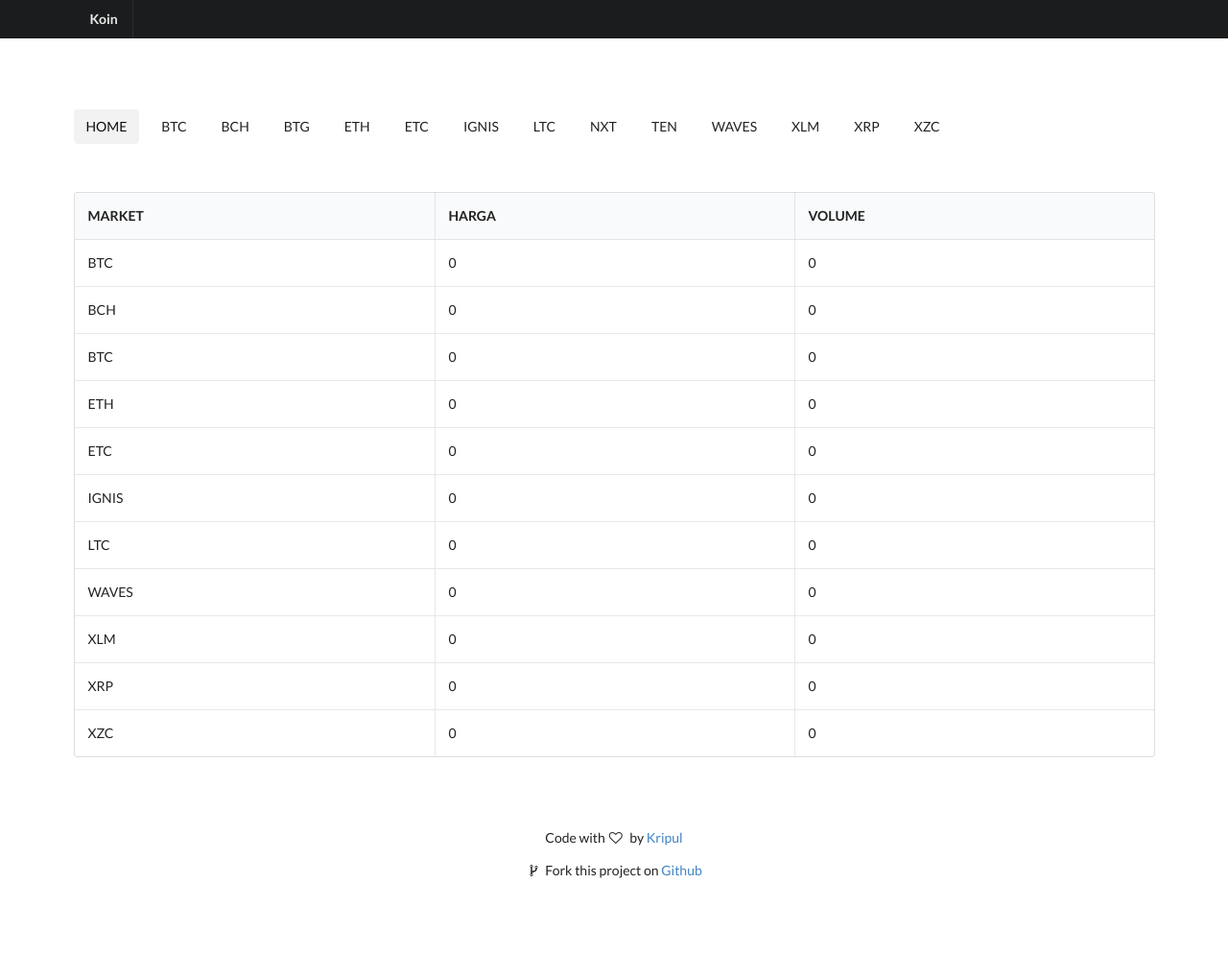
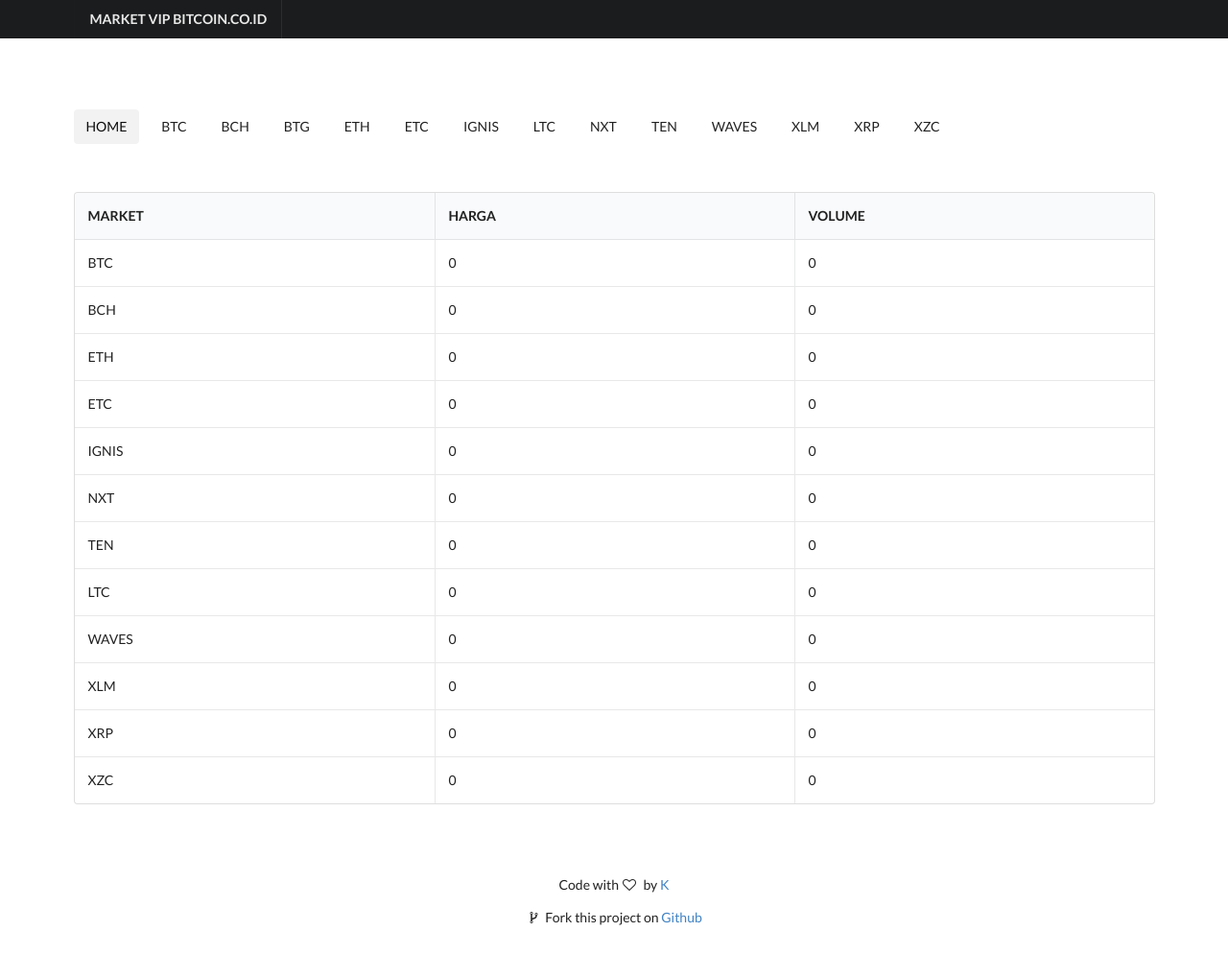
Before and after one commit to bandivfx/market.vip.bitcoin.co.id, a PHP site: page / in a window 1280 px wide. Shown: the whole page at 96% size. Before the commit the page ends 915 px from the top, so only its background shows below. Run offline with PHP 8.4, Linux system fonts and the light colour scheme; some libraries are stand-ins or nearby versions.

Commit message:
Update index.php

```diff
--- a/index.php
+++ b/index.php
@@ -46,7 +46,7 @@
 
   <div class="ui fixed inverted menu">
     <div class="ui container">
-      <a href="/" class="header item">Koin</a>
+      <a href="/" class="header item">MARKET VIP BITCOIN.CO.ID</a>
     </div>
   </div>
 
@@ -81,58 +81,63 @@
 </thead>
   <tr>
     <td>BTC</td>
-    <td id="ethLastIdr">0</td>
-    <td id="ltcLastIdr">0</td>
+    <td id="btcLastIdr">0</td>
+    <td id="totalVIPbtc">0</td>
   </tr>
     <tr>
     <td>BCH</td>
-    <td id="ethLastBtc">0</td>
-    <td id="ltcLastBtc">0</td>
-  </tr>
-  <tr>
-    <td>BTC</td>
-    <td id="ethLastIdr">0</td>
-    <td id="ltcLastIdr">0</td>
+    <td id="bchLastIdr">0</td>
+    <td id="totalVIPbch">0</td>
   </tr>
   <tr>
     <td>ETH</td>
     <td id="ethLastIdr">0</td>
-    <td id="ltcLastIdr">0</td>
+    <td id="totalVIPeth">0</td>
   </tr>
   <tr>
     <td>ETC</td>
-    <td id="ethLastIdr">0</td>
-    <td id="ltcLastIdr">0</td>
+    <td id="etcLastIdr">0</td>
+    <td id="totalVIPetc">0</td>
   </tr>
   <tr>
     <td>IGNIS</td>
-    <td id="ethLastIdr">0</td>
-    <td id="ltcLastIdr">0</td>
+    <td id="ignisLastIdr">0</td>
+    <td id="totalVIPignis">0</td>
+  </tr>
+  <tr>
+    <td>NXT</td>
+    <td id="nxtLastIdr">0</td>
+    <td id="totalVIPnxt">0</td>
+  </tr>
+  <tr>
+    <td>TEN</td>
+    <td id="tenLastIdr">0</td>
+    <td id="totalVIPten">0</td>
   </tr>
   <tr>
     <td>LTC</td>
-    <td id="ethLastIdr">0</td>
     <td id="ltcLastIdr">0</td>
+    <td id="ltc">0</td>
   </tr>
   <tr>
     <td>WAVES</td>
-    <td id="ethLastIdr">0</td>
-    <td id="ltcLastIdr">0</td>
+    <td id="wavesLastIdr">0</td>
+    <td id="totalVIPwaves">0</td>
   </tr>
   <tr>
     <td>XLM</td>
-    <td id="ethLastIdr">0</td>
-    <td id="ltcLastIdr">0</td>
+    <td id="xlmLastIdr">0</td>
+    <td id="totalVIPxlm">0</td>
   </tr>
   <tr>
     <td>XRP</td>
-    <td id="ethLastIdr">0</td>
-    <td id="ltcLastIdr">0</td>
+    <td id="xrpLastIdr">0</td>
+    <td id="totalVIPxrp">0</td>
   </tr>
   <tr>
     <td>XZC</td>
-    <td id="ethLastIdr">0</td>
-    <td id="ltcLastIdr">0</td>
+    <td id="xzcLastIdr">0</td>
+    <td id="totalVIPxzc">0</td>
   </tr>
 </table>
 <br>
@@ -141,8 +146,8 @@
 
 
 <br><br>
-<p>Code with <i class="empty heart icon"></i> by <a href="https://web.facebook.com/Ipoel.kripul">Kripul</a></p>
-<p><i class=" empty fork icon"></i>Fork this project on <a href="https://github.com/kripul/marketvip">Github</a></p>
+<p>Code with <i class="empty heart icon"></i> by <a href="https://web.facebook.com/#">K</a></p>
+<p><i class=" empty fork icon"></i>Fork this project on <a href="https://github.com/zone-h/market.vip.bitcoin.co.id">Github</a></p>
 <br><br>
 </center>
 
@@ -175,18 +180,25 @@ $(document).ready(function () {
     return btcPrice;
     })();
 
-    document.getElementById('xx').innerHTML = 'Harga BTC :' + convertToRupiah(btcPrice);
+    $.getJSON('https://vip.bitcoin.co.id/api/btc_idr/ticker', function(data) {
+    document.getElementById('btcLastIdr').innerHTML = convertToRupiah(btcPrice);
+    document.getElementById('totalVIPbtc').innerHTML = Math.floor(data.ticker.vol_btc)
+    });
+    $.getJSON('https://vip.bitcoin.co.id/api/btc_btc/ticker', function(data) {
+      document.getElementById('btcLastBtc').innerHTML = convertToRupiah(Math.round(data.ticker.last*btcPrice));
+    });
 
     $.getJSON('https://vip.bitcoin.co.id/api/xrp_idr/ticker', function(data) {
       document.getElementById('xrpLastIdr').innerHTML = convertToRupiah(data.ticker.last);
+      document.getElementById('totalVIPxrp').innerHTML = Math.floor(data.ticker.vol_xrp)
     });
     $.getJSON('https://vip.bitcoin.co.id/api/xrp_btc/ticker', function(data) {
       document.getElementById('xrpLastBtc').innerHTML = convertToRupiah(Math.round(data.ticker.last*btcPrice));
     });
 
-
     $.getJSON('https://vip.bitcoin.co.id/api/str_idr/ticker', function(data) {
       document.getElementById('xlmLastIdr').innerHTML = convertToRupiah(data.ticker.last);
+      document.getElementById('totalVIPstr').innerHTML = Math.floor(data.ticker.vol_str)
     });
     $.getJSON('https://vip.bitcoin.co.id/api/str_btc/ticker', function(data) {
       document.getElementById('xlmLastBtc').innerHTML = convertToRupiah(Math.round(data.ticker.last*btcPrice));
@@ -194,13 +206,16 @@ $(document).ready(function () {
 
     $.getJSON('https://vip.bitcoin.co.id/api/nxt_idr/ticker', function(data) {
       document.getElementById('nxtLastIdr').innerHTML = convertToRupiah(data.ticker.last);
+      document.getElementById('totalVIPnxt').innerHTML = Math.floor(data.ticker.vol_nxt)
     });
     $.getJSON('https://vip.bitcoin.co.id/api/nxt_btc/ticker', function(data) {
       document.getElementById('nxtLastBtc').innerHTML = convertToRupiah(Math.round(data.ticker.last*btcPrice));
     });
 
+
     $.getJSON('https://vip.bitcoin.co.id/api/ten_idr/ticker', function(data) {
       document.getElementById('tenLastIdr').innerHTML = convertToRupiah(data.ticker.last);
+      document.getElementById('totalVIPten').innerHTML = Math.floor(data.ticker.vol_ten)
     });
     $.getJSON('https://vip.bitcoin.co.id/api/ten_btc/ticker', function(data) {
       document.getElementById('tenLastBtc').innerHTML = convertToRupiah(Math.round(data.ticker.last*btcPrice));
@@ -208,6 +223,7 @@ $(document).ready(function () {
 
     $.getJSON('https://vip.bitcoin.co.id/api/ltc_idr/ticker', function(data) {
       document.getElementById('ltcLastIdr').innerHTML = convertToRupiah(data.ticker.last);
+      document.getElementById('totalVIPltc').innerHTML = Math.floor(data.ticker.vol_ltc)
     });
     $.getJSON('https://vip.bitcoin.co.id/api/ltc_btc/ticker', function(data) {
       document.getElementById('ltcLastBtc').innerHTML = convertToRupiah(Math.round(data.ticker.last*btcPrice));
@@ -215,9 +231,50 @@ $(document).ready(function () {
 
     $.getJSON('https://vip.bitcoin.co.id/api/eth_idr/ticker', function(data) {
       document.getElementById('ethLastIdr').innerHTML = convertToRupiah(data.ticker.last);
+      document.getElementById('totalVIPeth').innerHTML = Math.floor(data.ticker.vol_eth)
     });
     $.getJSON('https://vip.bitcoin.co.id/api/eth_btc/ticker', function(data) {
       document.getElementById('ethLastBtc').innerHTML = convertToRupiah(Math.round(data.ticker.last*btcPrice));
+    });
+
+    $.getJSON('https://vip.bitcoin.co.id/api/xzc_idr/ticker', function(data) {
+      document.getElementById('xzcLastIdr').innerHTML = convertToRupiah(data.ticker.last);
+      document.getElementById('totalVIPxzc').innerHTML = Math.floor(data.ticker.vol_xzc)
+    });
+    $.getJSON('https://vip.bitcoin.co.id/api/xzc_btc/ticker', function(data) {
+      document.getElementById('xzcLastBtc').innerHTML = convertToRupiah(Math.round(data.ticker.last*btcPrice));
+    });
+
+    $.getJSON('https://vip.bitcoin.co.id/api/waves_idr/ticker', function(data) {
+      document.getElementById('wavesLastIdr').innerHTML = convertToRupiah(data.ticker.last);
+      document.getElementById('totalVIPwaves').innerHTML = Math.floor(data.ticker.vol_waves)
+    });
+    $.getJSON('https://vip.bitcoin.co.id/api/waves_btc/ticker', function(data) {
+      document.getElementById('wavesLastBtc').innerHTML = convertToRupiah(Math.round(data.ticker.last*btcPrice));
+    });
+
+    $.getJSON('https://vip.bitcoin.co.id/api/xlm_idr/ticker', function(data) {
+      document.getElementById('xlmLastIdr').innerHTML = convertToRupiah(data.ticker.last);
+      document.getElementById('totalVIPxlm').innerHTML = Math.floor(data.ticker.vol_xlm)
+    });
+    $.getJSON('https://vip.bitcoin.co.id/api/xlm_btc/ticker', function(data) {
+      document.getElementById('xlmLastBtc').innerHTML = convertToRupiah(Math.round(data.ticker.last*btcPrice));
+    });
+
+    $.getJSON('https://vip.bitcoin.co.id/api/bch_idr/ticker', function(data) {
+      document.getElementById('bchLastIdr').innerHTML = convertToRupiah(data.ticker.last);
+      document.getElementById('totalVIPbch').innerHTML = Math.floor(data.ticker.vol_bch)
+    });
+    $.getJSON('https://vip.bitcoin.co.id/api/bch_btc/ticker', function(data) {
+      document.getElementById('bchLastBtc').innerHTML = convertToRupiah(Math.round(data.ticker.last*btcPrice));
+    });
+
+    $.getJSON('https://vip.bitcoin.co.id/api/etc_idr/ticker', function(data) {
+      document.getElementById('etcLastIdr').innerHTML = convertToRupiah(data.ticker.last);
+      document.getElementById('totalVIPetc').innerHTML = Math.floor(data.ticker.vol_etc)
+    });
+    $.getJSON('https://vip.bitcoin.co.id/api/etc_btc/ticker', function(data) {
+      document.getElementById('etcLastBtc').innerHTML = convertToRupiah(Math.round(data.ticker.last*btcPrice));
     });
 
   }
```
